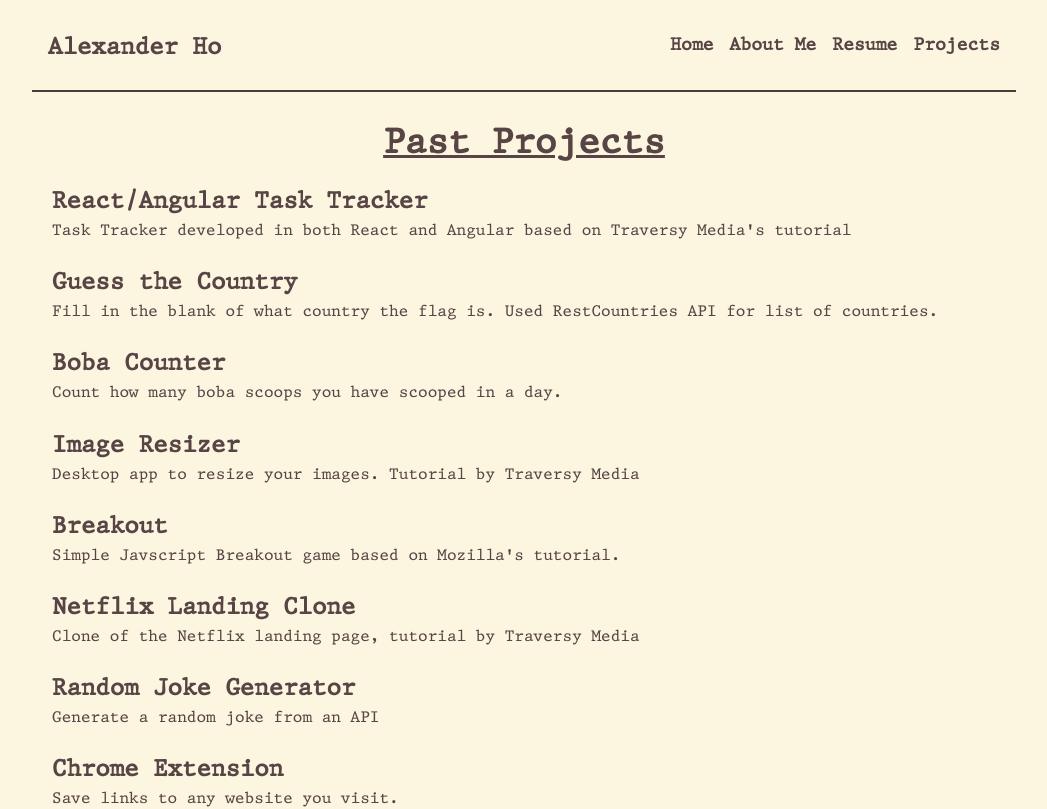
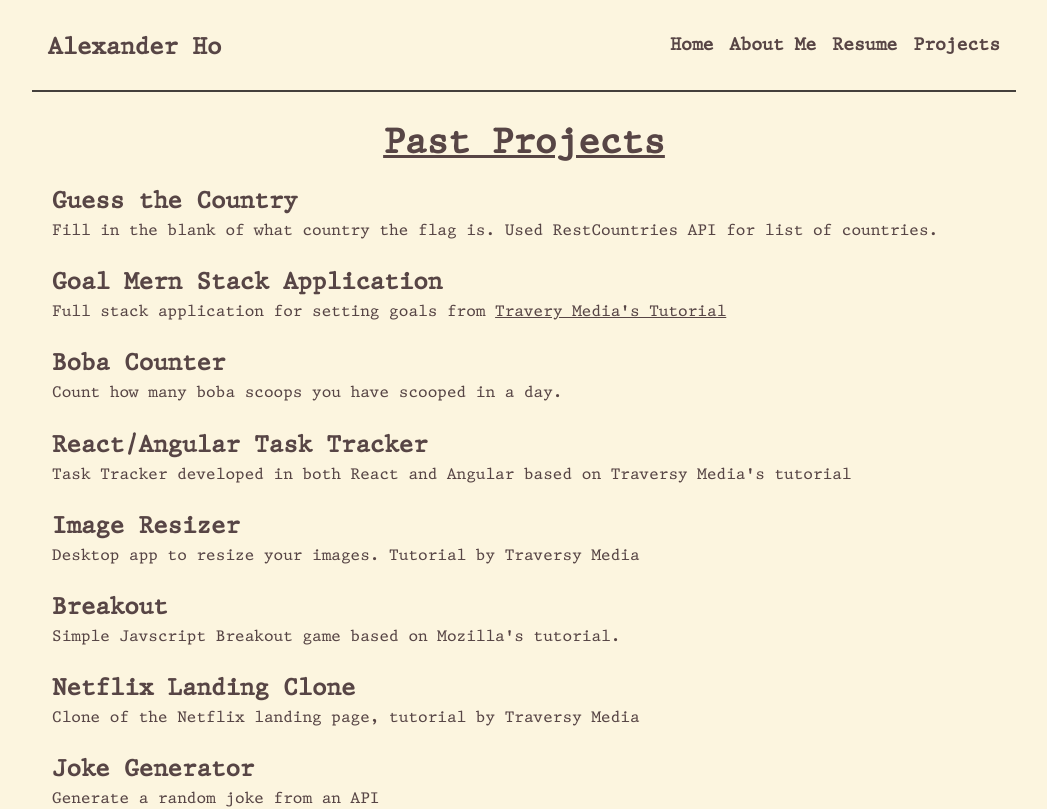
Before and after one commit to alx00ho/alx00ho.github.io, a React (Create React App) app in the folder frontend/: page /#/projects in a window 1280 px wide. Shown: the top 809 px of the page, without its empty margins (116-1163 px from the left). Built offline with nearby package versions, Linux system fonts and the light colour scheme.

Commit message:
Update Projects.jsx

```diff
--- a/frontend/src/pages/Projects.jsx
+++ b/frontend/src/pages/Projects.jsx
@@ -15,8 +15,58 @@ function Projects() {
             <div className="project-item">
               <h2>
                 <a
+                  href="https://timely-chebakia-c81e3f.netlify.app/"
+                  target="react/jsx-no-target-blank"
+                  rel="noopener noreferrer"
+                >
+                  Guess the Country
+                </a>
+              </h2>
+              <p>
+                Fill in the blank of what country the flag is. Used
+                RestCountries API for list of countries.
+              </p>
+            </div>
+            <div className="project-item">
+              <h2>
+                <a
+                  href="https://github.com/alx00ho/mern-stack"
+                  target="react/jsx-no-target-blank"
+                  rel="noopener noreferrer"
+                >
+                  Goal Mern Stack Application
+                </a>
+              </h2>
+              <p>
+                Full stack application for setting goals from{" "}
+                <a
+                  className="underline"
+                  href="https://www.youtube.com/watch?v=-0exw-9YJBo&list=PLillGF-RfqbbQeVSccR9PGKHzPJSWqcsm&index=1"
+                  target="react/jsx-no-target-blank"
+                  rel="noopener noreferrer"
+                >
+                  Travery Media's Tutorial
+                </a>
+              </p>
+            </div>
+            <div className="project-item">
+              <h2>
+                <a
+                  href="https://roaring-rugelach-3c14e6.netlify.app/"
+                  target="react/jsx-no-target-blank"
+                  rel="noopener noreferrer"
+                >
+                  Boba Counter
+                </a>
+              </h2>
+              <p>Count how many boba scoops you have scooped in a day.</p>
+            </div>
+            <div className="project-item">
+              <h2>
+                <a
                   href="https://main--ubiquitous-kitsune-15d1b7.netlify.app/"
                   target="react/jsx-no-target-blank"
+                  rel="noopener noreferrer"
                 >
                   React/Angular Task Tracker
                 </a>
@@ -29,30 +79,13 @@ function Projects() {
             <div className="project-item">
               <h2>
                 <a
-                  href="https://timely-chebakia-c81e3f.netlify.app/"
+                  href="https://github.com/alx00ho/image-resizer-electron"
                   target="react/jsx-no-target-blank"
+                  rel="noopener noreferrer"
                 >
-                  Guess the Country
+                  Image Resizer
                 </a>
               </h2>
-              <p>
-                Fill in the blank of what country the flag is. Used
-                RestCountries API for list of countries.
-              </p>
-            </div>
-            <div className="project-item">
-              <h2>
-                <a
-                  href="https://roaring-rugelach-3c14e6.netlify.app/"
-                  target="react/jsx-no-target-blank"
-                >
-                  Boba Counter
-                </a>
-              </h2>
-              <p>Count how many boba scoops you have scooped in a day.</p>
-            </div>
-            <div className="project-item">
-              <h2>Image Resizer</h2>
               <p>
                 Desktop app to resize your images. Tutorial by Traversy Media
               </p>
@@ -62,6 +95,7 @@ function Projects() {
                 <a
                   href="https://benevolent-kleicha-e081fe.netlify.app/"
                   target="react/jsx-no-target-blank"
+                  rel="noopener noreferrer"
                 >
                   Breakout
                 </a>
@@ -69,17 +103,41 @@ function Projects() {
               <p>Simple Javscript Breakout game based on Mozilla's tutorial.</p>
             </div>
             <div className="project-item">
-              <h2>Netflix Landing Clone</h2>
+              <h2>
+                <a
+                  href="https://github.com/alx00ho/Netflix-Landing-Page-Clone"
+                  target="react/jsx-no-target-blank"
+                  rel="noopener noreferrer"
+                >
+                  Netflix Landing Clone
+                </a>
+              </h2>
               <p>
                 Clone of the Netflix landing page, tutorial by Traversy Media
               </p>
             </div>
             <div className="project-item">
-              <h2>Random Joke Generator</h2>
+              <h2>
+                <a
+                  href="https://github.com/alx00ho/Random-Joke-GeneratorRandom"
+                  target="react/jsx-no-target-blank"
+                  rel="noopener noreferrer"
+                >
+                  Joke Generator
+                </a>
+              </h2>
               <p>Generate a random joke from an API</p>
             </div>
             <div className="project-item">
-              <h2>Chrome Extension</h2>
+              <h2>
+                <a
+                  href="https://github.com/alx00ho/chrome-extensionChrome"
+                  target="react/jsx-no-target-blank"
+                  rel="noopener noreferrer"
+                >
+                  Chrome Extension
+                </a>
+              </h2>
               <p>Save links to any website you visit.</p>
             </div>
             <div className="project-item">
@@ -109,6 +167,7 @@ function Projects() {
                   className="underline"
                   target="react/jsx-no-target-blank"
                   href="https://www.youtube.com/watch?v=nIoXOplUvAw&list=PLjEaoINr3zgFX8ZsChQVQsuDSjEqdWMAD&index=1"
+                  rel="noopener noreferrer"
                 >
                   Blender Guru's tutorial
                 </a>
```
